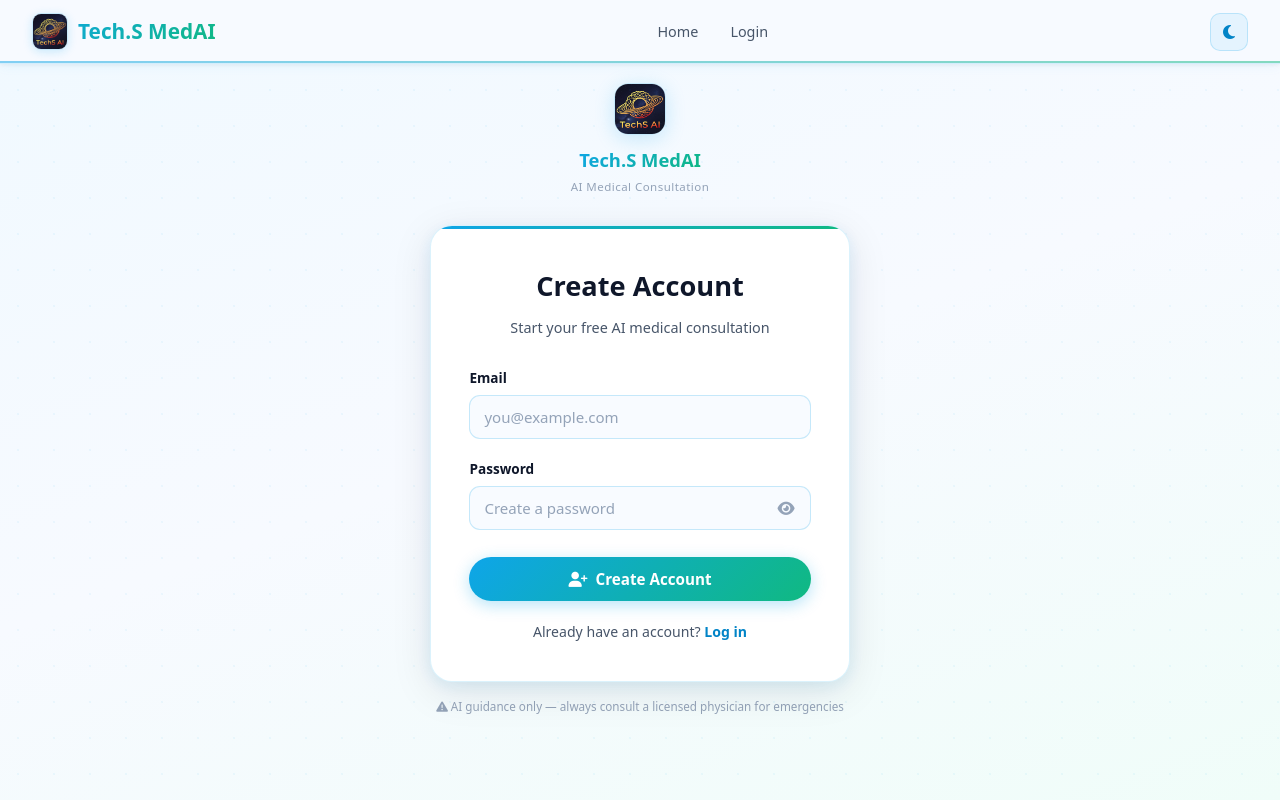
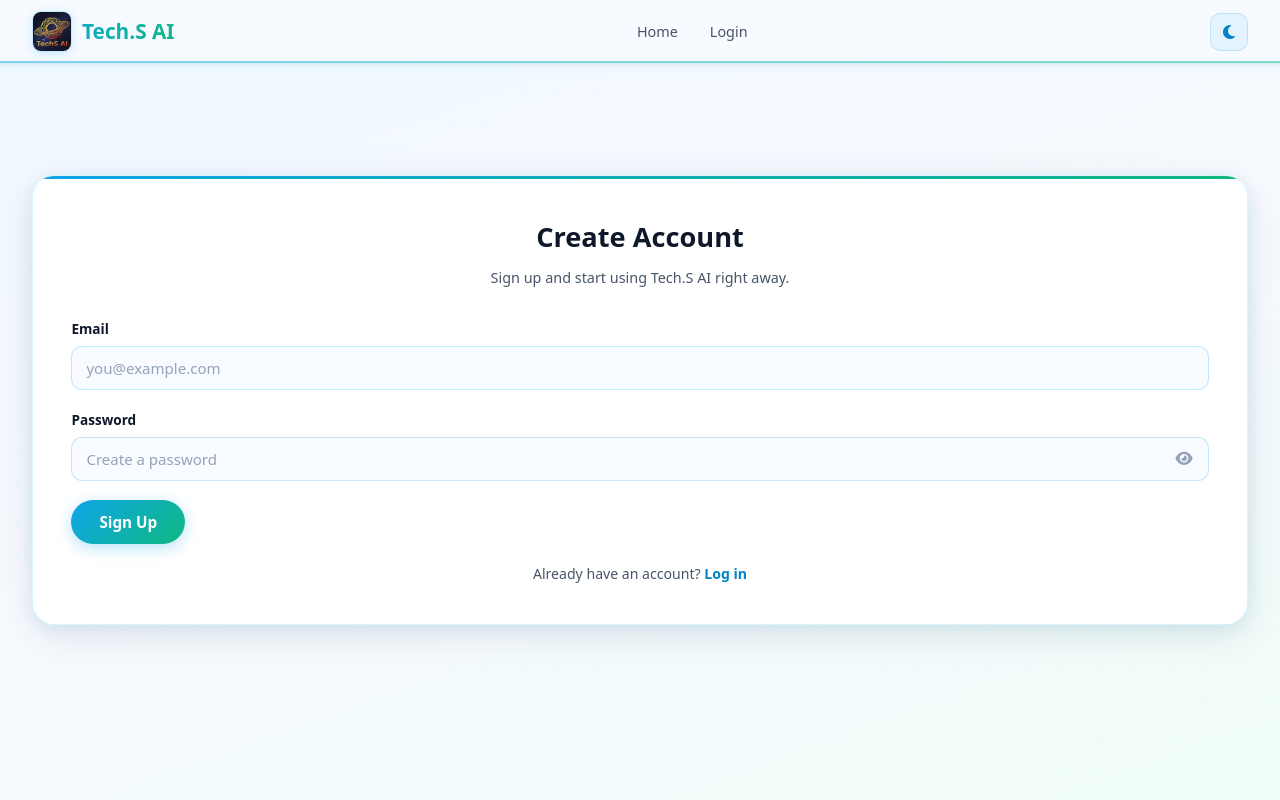
Before and after one commit to Tech-S-AI321/Tech.S-AI, a Flask app: page /signup/ in a window 1280 px wide. Run offline with Flask 3, Linux system fonts and the light colour scheme.

Commit message:
Revise signup.html for improved design and accessibility
Updated the signup page with new design elements and improved accessibility features.

```diff
--- a/templates/signup.html
+++ b/templates/signup.html
@@ -3,71 +3,58 @@
 <head>
     <meta charset="UTF-8">
     <meta name="viewport" content="width=device-width, initial-scale=1.0">
-    <meta name="theme-color" content="#0ea5e9">
-    <title>Sign Up – Tech.S MedAI</title>
+    <meta name="theme-color" content="#317EFB">
+    <title>Sign Up | Tech.S AI</title>
     <link rel="stylesheet" href="https://cdnjs.cloudflare.com/ajax/libs/font-awesome/6.4.0/css/all.min.css">
-    <link rel="stylesheet" href="{{ url_for('static', filename='css/styles.css') }}?v=medai2">
+    <link rel="stylesheet" href="{{ url_for('static', filename='css/styles.css') }}">
     <link rel="icon" href="{{ url_for('static', filename='favicon.ico') }}">
     <link rel="manifest" href="/manifest.json">
 </head>
 <body>
-    <nav id="navbar">
-        <a href="/" class="logo">
-            <img src="{{ url_for('static', filename='logo.jpeg') }}" alt="Tech.S MedAI" width="36">
-            Tech.S MedAI
-        </a>
-        <ul id="nav-links">
+    <nav>
+        <div class="logo">
+            <img src="{{ url_for('static', filename='logo.jpeg') }}" alt="TECH S Logo" width="40">
+            Tech.S AI
+        </div>
+        <ul>
             <li><a href="/">Home</a></li>
             <li><a href="/login/">Login</a></li>
         </ul>
-        <button class="hamburger" id="hamburger" aria-label="Menu"><i class="fas fa-bars"></i></button>
-        <button class="theme-toggle" id="theme-toggle" title="Toggle theme"><i class="fas fa-moon"></i></button>
+        <button class="hamburger" id="hamburger">
+            <i class="fas fa-bars"></i>
+        </button>
+        <button class="theme-toggle" id="theme-toggle" title="Toggle Dark/Light Mode">
+            <i class="fas fa-moon"></i>
+        </button>
     </nav>
 
     <section class="auth-page">
-        <div class="auth-wrap">
-            <div class="auth-logo">
-                <img src="{{ url_for('static', filename='logo.jpeg') }}" alt="Tech.S MedAI">
-                <div class="auth-logo-name">Tech.S MedAI</div>
-                <div class="auth-logo-sub">AI Medical Consultation</div>
-            </div>
-
         <div class="auth-card">
             <h1 class="auth-heading">Create Account</h1>
-                <p class="auth-description">Start your free AI medical consultation</p>
-
+            <p class="auth-description">Sign up and start using Tech.S AI right away.</p>
             {% if error %}
-                <div class="alert-message alert-error"><i class="fas fa-circle-exclamation"></i> {{ error }}</div>
+            <div class="alert-message alert-error">{{ error }}</div>
             {% endif %}
             {% if success %}
-                <div class="alert-message alert-success"><i class="fas fa-circle-check"></i> {{ success }}</div>
+            <div class="alert-message alert-success">✓ {{ success }}</div>
             {% endif %}
-
             <form method="POST" action="/signup/">
                 <div class="form-group">
                     <label for="email" class="form-label">Email</label>
-                        <input id="email" name="email" type="email" class="form-input" placeholder="you@example.com" autocomplete="email" required>
+                    <input id="email" name="email" type="email" class="form-input" placeholder="you@example.com" required>
                 </div>
                 <div class="form-group">
                     <label for="password" class="form-label">Password</label>
                     <div class="password-wrapper">
-                            <input id="password" name="password" type="password" class="form-input" placeholder="Create a password" autocomplete="new-password" required>
+                        <input id="password" name="password" type="password" class="form-input" placeholder="Create a password" required>
                         <button type="button" class="password-toggle" id="password-toggle" title="Show/Hide Password">
                             <i class="fas fa-eye"></i>
                         </button>
                     </div>
                 </div>
-                    <button type="submit" class="btn btn-primary btn-full" style="margin-top:0.5rem;">
-                        <i class="fas fa-user-plus"></i> Create Account
-                    </button>
+                <button type="submit" class="btn btn-primary">Sign Up</button>
             </form>
-
             <p class="auth-link">Already have an account? <a href="/login/">Log in</a></p>
-            </div>
-
-            <p style="text-align:center; font-size:0.73rem; color:#94a3b8; margin-top:1rem;">
-                <i class="fas fa-triangle-exclamation"></i> AI guidance only — always consult a licensed physician for emergencies
-            </p>
         </div>
     </section>
 
@@ -76,8 +63,8 @@
         if ('serviceWorker' in navigator) {
             window.addEventListener('load', () => {
                 navigator.serviceWorker.register('/sw.js')
-                    .then(() => console.log('SW registered'))
-                    .catch(err => console.log('SW failed:', err));
+                    .then(reg => console.log('Service Worker registered!'))
+                    .catch(err => console.log('Service Worker failed: ', err));
             });
         }
     </script>
```
Lines whose indentation alone changed are shown as unchanged.
